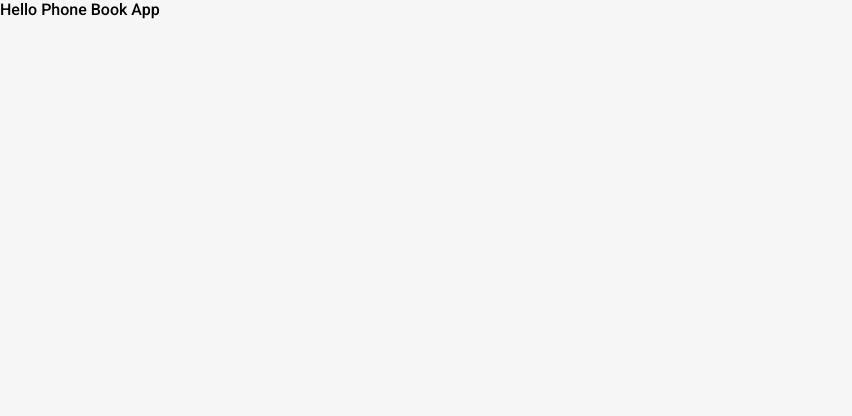
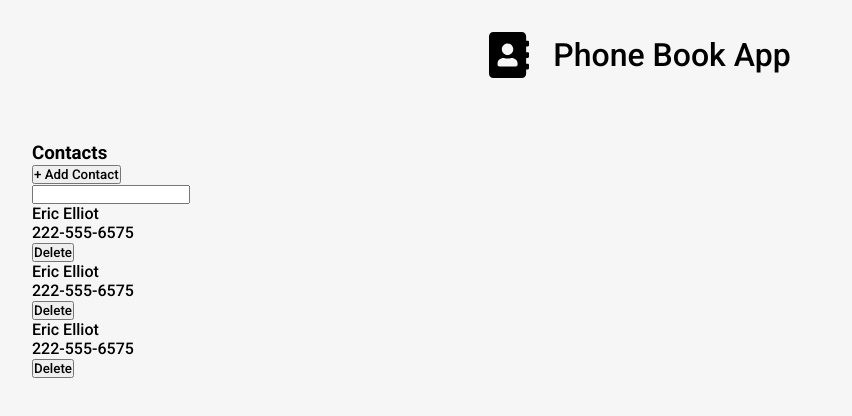
Before and after one commit to rubensrojas/phone-book-app, a React (Vite) app in the folder frontend/: page / in a window 1280 px wide. Shown: the top 416 px of the page, without its empty margins (0-852 px from the left). Built offline with nearby package versions, Linux system fonts and the light colour scheme.

Commit message:
Initial Base Structure

```diff
--- /dev/null
+++ b/frontend/src/App.module.css
@@ -0,0 +1,21 @@
+.appContainer {
+    padding: 2rem;
+}
+
+.title {
+    display: flex;
+    align-items: center;
+    justify-content: center;
+
+    gap: 1.5rem;
+
+    font-weight: 500;
+}
+
+.title > img {
+    width: 40px;
+}
+
+.phoneBookWrapper {
+    margin-top: 4rem;
+}
--- a/frontend/src/App.tsx
+++ b/frontend/src/App.tsx
@@ -1,9 +1,19 @@
+import addressBook from "./assets/address-book.svg";
+import PhoneBook from "./components/PhoneBook";
+
+import classes from "./App.module.css";
+
 function App() {
   return (
-    <div>
-      Hello Phone Book App
+    <div className={classes.appContainer}>
+      <h1 className={classes.title}>
+        <img src={addressBook} /> Phone Book App
+      </h1>
+      <div className={classes.phoneBookWrapper}>
+        <PhoneBook />
+      </div>
     </div>
-  )
+  );
 }
 
-export default App
+export default App;
--- /dev/null
+++ b/frontend/src/components/PhoneBook/PhoneBook.tsx
@@ -0,0 +1,40 @@
+import classes from "./PhoneBook.module.css";
+
+function PhoneBook() {
+  return (
+    <div>
+      <div className={classes.header}>
+        <div>
+          <h3>Contacts</h3>
+          <button type="button">+ Add Contact</button>
+        </div>
+        <input type="text" value="" />
+      </div>
+      <div className={classes.contactsList}>
+        <div className={classes.contactsList__contact}>
+          <div className={classes.contact__info}>
+            <p className={classes.contact__name}>Eric Elliot</p>
+            <p className={classes.contact__number}> 222-555-6575</p>
+          </div>
+          <button type="button">Delete</button>
+        </div>
+        <div className={classes.contactsList__contact}>
+          <div className={classes.contact__info}>
+            <p className={classes.contact__name}>Eric Elliot</p>
+            <p className={classes.contact__number}> 222-555-6575</p>
+          </div>
+          <button type="button">Delete</button>
+        </div>
+        <div className={classes.contactsList__contact}>
+          <div className={classes.contact__info}>
+            <p className={classes.contact__name}>Eric Elliot</p>
+            <p className={classes.contact__number}> 222-555-6575</p>
+          </div>
+          <button type="button">Delete</button>
+        </div>
+      </div>
+    </div>
+  );
+}
+
+export default PhoneBook;
--- /dev/null
+++ b/frontend/src/components/PhoneBook/index.tsx
@@ -0,0 +1,3 @@
+import PhoneBook from "./PhoneBook";
+
+export default PhoneBook;
```
Also changed, not shown: frontend/src/assets/trash-can.svg (added), frontend/src/components/PhoneBook/PhoneBook.module.css (added).
